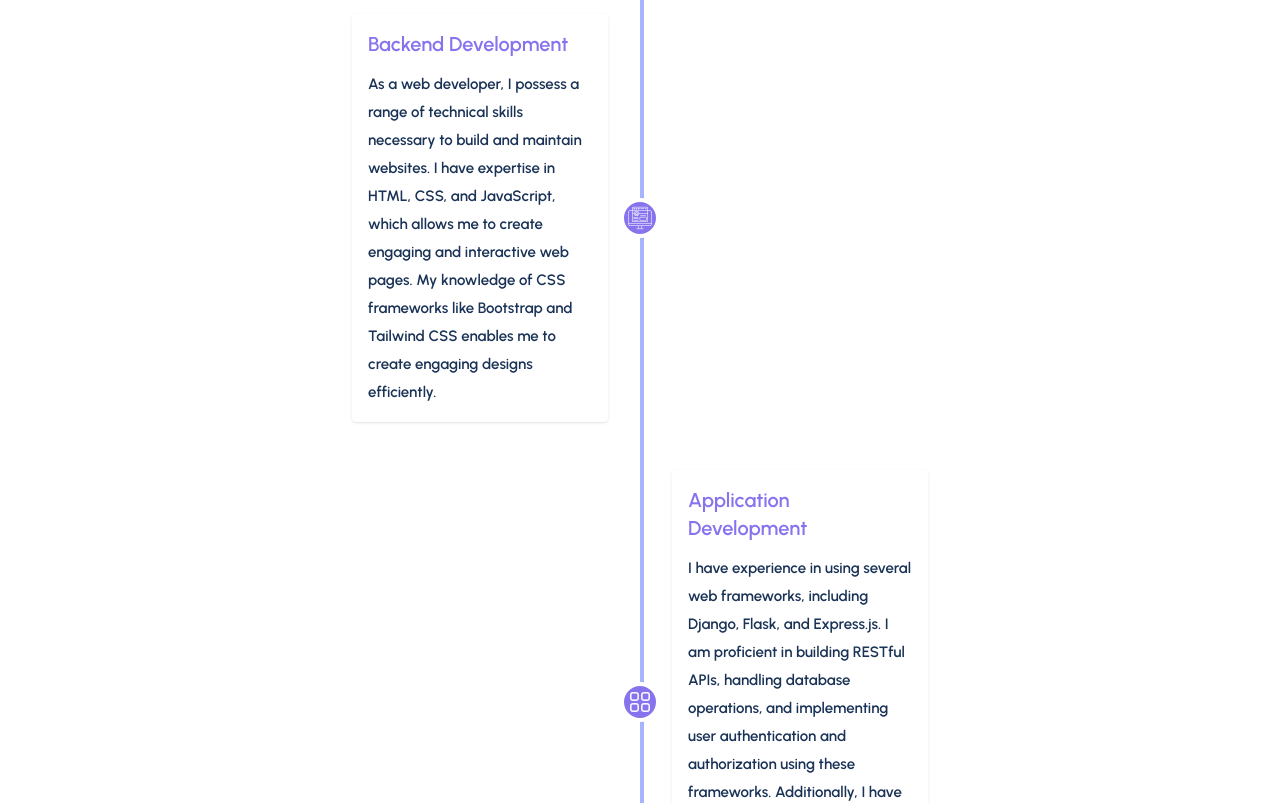
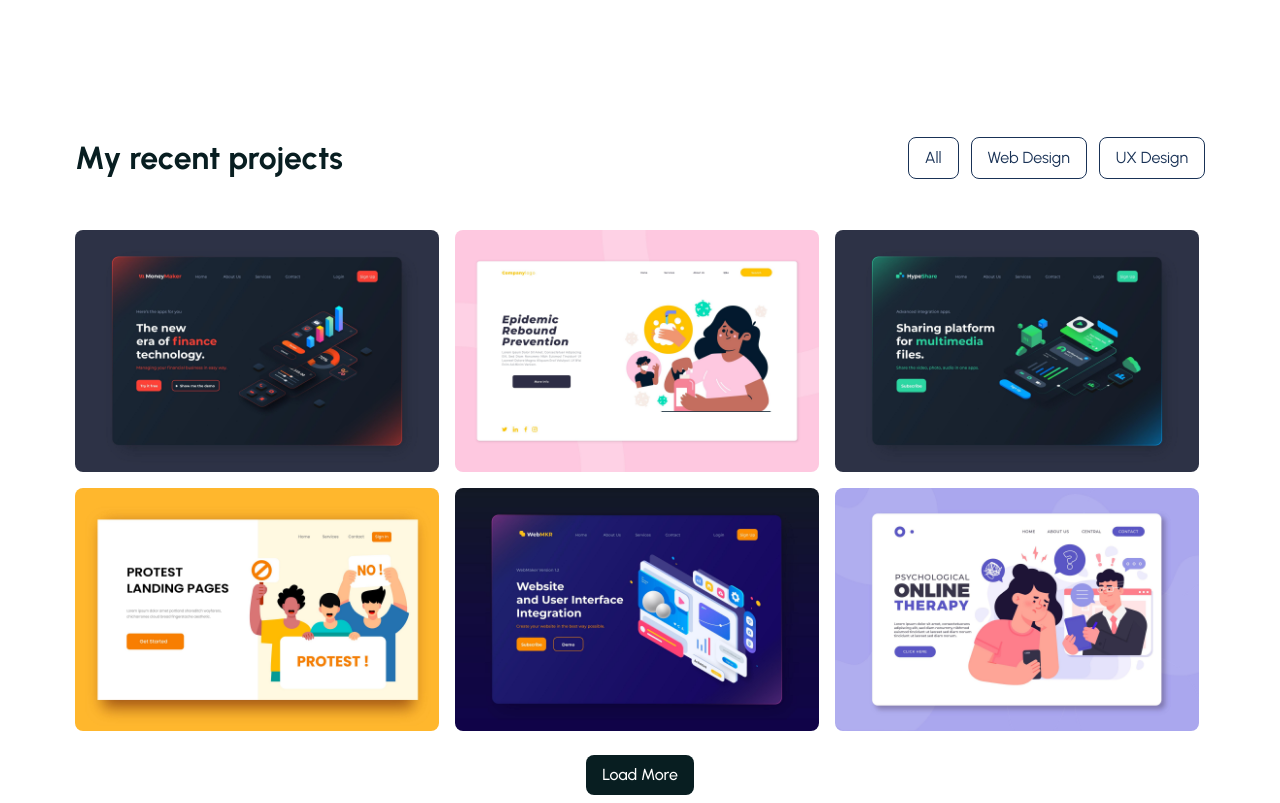
Before and after one commit to ankitkapoor8437/tailwind-portfolio-project, a React (Create React App) app: page / in a window 1280 px wide. Shown: the part 1960-2763 px from the top of the page. Built offline with nearby package versions, Linux system fonts and the light colour scheme.

Commit message:
Completed Portfolio section.

```diff
--- a/src/App.js
+++ b/src/App.js
@@ -7,6 +7,7 @@
 import Hero from './components/UI/Hero';
 import Footer from './components/footer/Footer';
 import Services from './components/UI/Services';
+import Portfolio from './components/UI/Portfolio';
 
 
 function App() {
@@ -21,6 +22,7 @@
       <main>
         <Hero />
         <Services />
+        <Portfolio/>
       </main>
       <Footer />
     </>
--- /dev/null
+++ b/src/components/UI/Portfolio.jsx
@@ -0,0 +1,97 @@
+import React, { useEffect } from 'react'
+import data from '../../assets/data/portfolioData'
+import { useEffec, useState } from 'react'
+
+const Portfolio = () => {
+  const [nextItems, setNextItems] = useState(6);
+  const [portfolios, setPortfolios] = useState(data);
+  const [selectTab, setSelectTab] = useState("all");
+
+  const loadMoreHandler = () => {
+    setNextItems(prev => prev + 3)
+  }
+
+  useEffect(() => {
+    if (selectTab === 'all') {
+      setPortfolios(data)
+    }
+
+    if (selectTab === 'web-design') {
+      const filteredData = data.filter(item => item.category === "Web Design")
+      setPortfolios(filteredData);
+    }
+
+    if (selectTab === 'ux-design') {
+      const filteredData = data.filter(item => item.category === "Ux")
+      setPortfolios(filteredData);
+    }
+
+  }, [selectTab])
+
+
+
+  return (
+    <section id='portfolio'>
+      <div className='container'>
+        <div className='flex items-center justify-between flex-wrap'>
+          <div className='mb-7 sm:mb-0'>
+            <h3 className='text-headingColor text-[2rem] font-[700]'>
+              My recent projects
+            </h3>
+          </div>
+
+          <div className='flex gap-3'>
+            <button onClick={() => setSelectTab('all')} className='text-smallTextColor border border-solid border-smallTextColor py-2 px-4 rounded-[8px]'>
+              All
+            </button>
+            <button onClick={() => setSelectTab('web-design')} className='text-smallTextColor border border-solid border-smallTextColor py-2 px-4 rounded-[8px]'>
+              Web Design
+            </button>
+            <button onClick={() => setSelectTab('ux-design')} className='text-smallTextColor border border-solid border-smallTextColor py-2 px-4 rounded-[8px]'>
+              UX Design
+            </button>
+          </div>
+        </div>
+
+        <div className="flex items-center gap-4 flex-wrap mt-12">
+          {
+            portfolios?.slice(0, nextItems)?.map((portfolio, index) => (
+              <div
+                key={index}
+                data-aos="fade-zoom-in"
+                data-aos-delay="50"
+                data-aos-duration="1000"
+                className="group max-w-full sm:w-[48.5%] md:w-[31.8%] lg:w-[32.2%] relative z-[1]">
+                <figure>
+                  <img className="rounded-[8px]" src={portfolio.imgUrl} alt="" />
+                </figure>
+                <div className="w-full h-full bg-primaryColor bg-opacity-40 absolute top-0 left-0 z-[5]
+                   hidden group-hover:block">
+                  <div className="w-full h-full flex items-center justify-center">
+                    <button className="text-white bg-headingColor hover:bg-smallTextColor py-2 px-4 rounded-[8px] font-[500] ease-in duration-200" >
+                      See Detials
+                    </button>
+                  </div>
+                </div>
+              </div>
+            ))
+          }
+        </div>
+
+        <div className="text-center mt-6">
+          {
+            nextItems < portfolios.length && data.length > 6 && (
+
+              <button className="text-white bg-headingColor hover:bg-smallTextColor py-2 px-4 rounded-[8px]
+              font-[500] ease-in duration-200" onClick={loadMoreHandler}>
+                Load More
+              </button>
+            )
+          }
+        </div>
+      </div>
+    </section>
+  )
+}
+
+export default Portfolio;
--- a/src/components/UI/Services.jsx
+++ b/src/components/UI/Services.jsx
@@ -48,7 +48,8 @@
                                                     Frontend Development
                                                 </h3>
                                                 <p className='text-[15px] text-smallTextColor group-hover:text-white group-hover:font-[500] leading-7 ' >
-                                                    As a web developer, I possess a range of technical skills necessary to build and maintain websites. I have expertise in HTML, CSS, and JavaScript, which allows me to create engaging and interactive web pages. My knowledge of CSS frameworks like Bootstrap and Tailwind CSS enables me to create engaging designs efficiently.                                                </p>
+                                                Lorem ipsum dolor sit amet consectetur adipisicing elit. Facere dolorem molestias maiores quae beatae magnam.
+                                                </p>
                                             </div>
                                         </div>
 
@@ -75,7 +76,8 @@
                                                     UI/UX Design
                                                 </h3>
                                                 <p className='text-[15px] text-smallTextColor group-hover:text-white group-hover:font-[500] leading-7 ' >
-                                                    I possess a strong understanding of user-centered design principles and have experience in creating intuitive and visually appealing user interfaces for various digital platforms. My proficiency in design tools like Sketch, Figma, and Adobe Creative Suite enables me to create wireframes, prototypes, and high-fidelity mockups efficiently. I also have experience in conducting user research, usability testing, and iterating designs based on user feedback.                                                </p>
+                                                    Lorem ipsum dolor sit amet consectetur adipisicing elit. Facere dolorem molestias maiores quae beatae magnam.
+                                                </p>
                                             </div>
                                         </div>
 
@@ -102,7 +104,8 @@
                                                     Backend Development
                                                 </h3>
                                                 <p className='text-[15px] text-smallTextColor group-hover:text-white group-hover:font-[500] leading-7 ' >
-                                                    As a web developer, I possess a range of technical skills necessary to build and maintain websites. I have expertise in HTML, CSS, and JavaScript, which allows me to create engaging and interactive web pages. My knowledge of CSS frameworks like Bootstrap and Tailwind CSS enables me to create engaging designs efficiently.                                                </p>
+                                                Lorem ipsum dolor sit amet consectetur adipisicing elit. Facere dolorem molestias maiores quae beatae magnam.
+                                                </p>
                                             </div>
                                         </div>
 
@@ -129,7 +132,8 @@
                                                     Application Development
                                                 </h3>
                                                 <p className='text-[15px] text-smallTextColor group-hover:text-white group-hover:font-[500] leading-7 ' >
-                                                    I have experience in using several web frameworks, including Django, Flask, and Express.js. I am proficient in building RESTful APIs, handling database operations, and implementing user authentication and authorization using these frameworks. Additionally, I have a good understanding of frontend frameworks like React, enabling me to create full-stack web applications.                                                </p>
+                                                Lorem ipsum dolor sit amet consectetur adipisicing elit. Facere dolorem molestias maiores quae beatae magnam.
+                                                </p>
                                             </div>
                                         </div>
 
```
